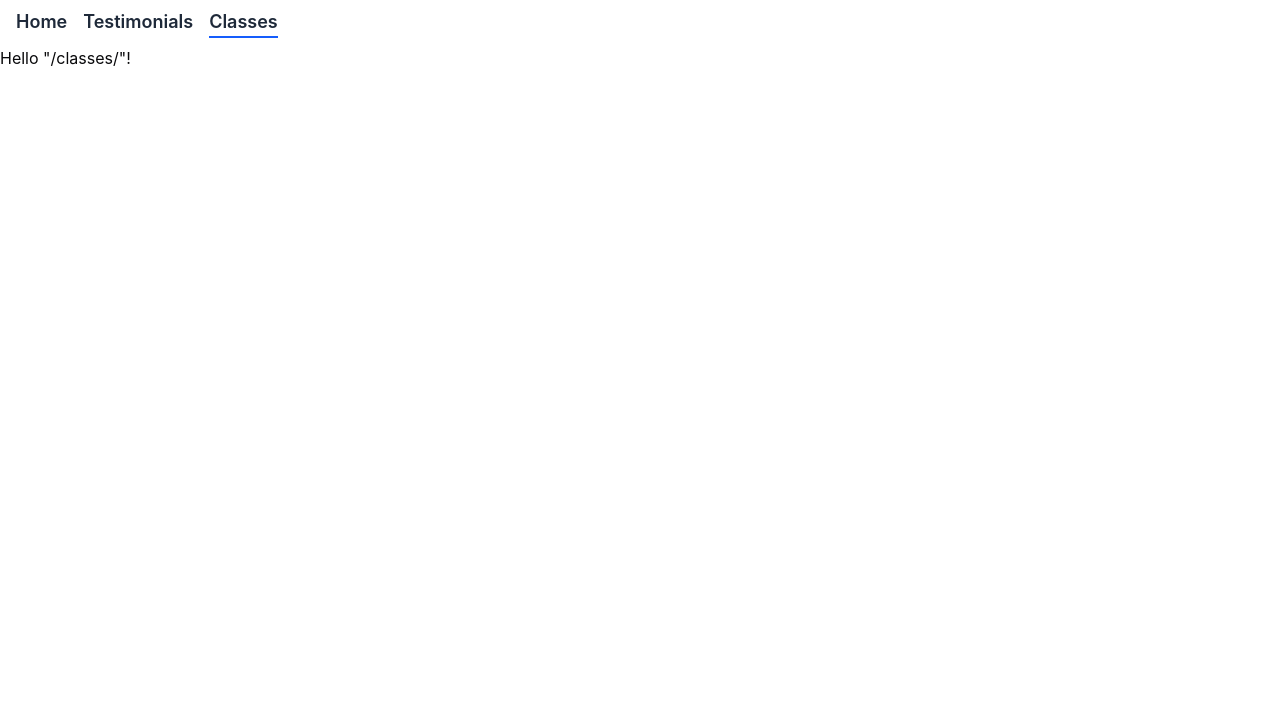
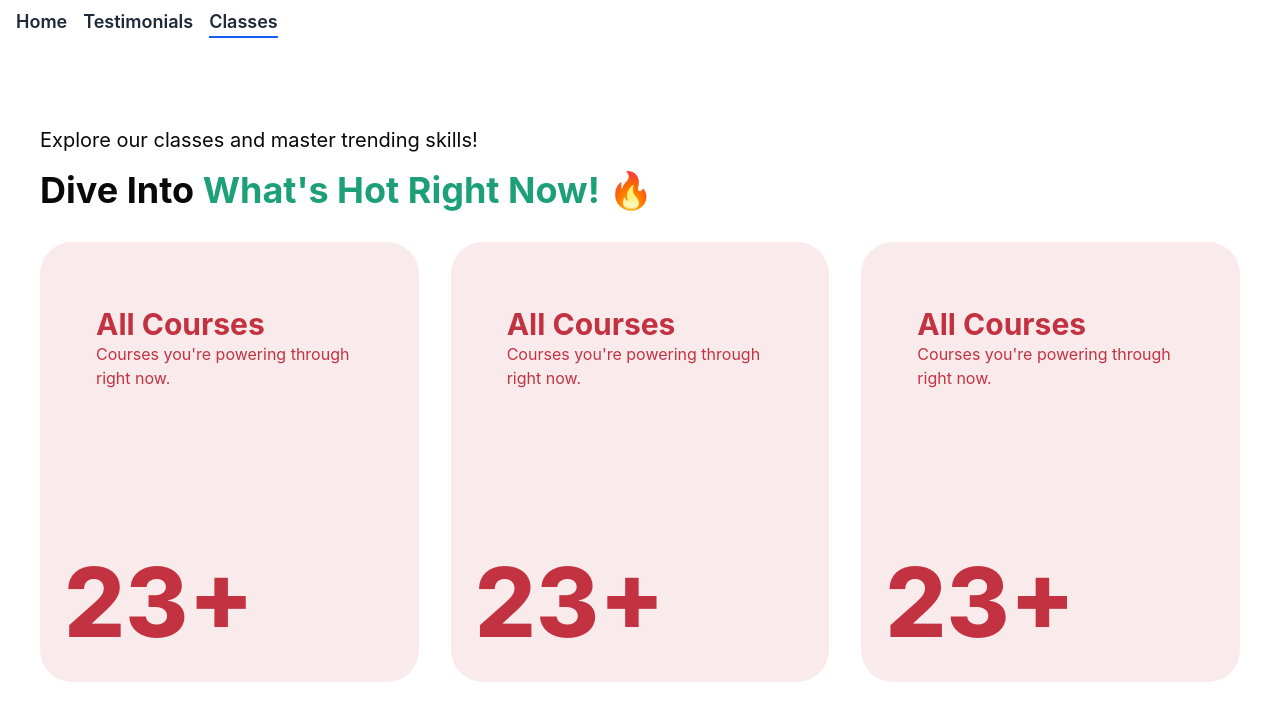
Before and after one commit to subashkarki68/vrit-assignment, a React (Vite) app: page /classes in a window 1280 px wide. Shown: the top 720 px of the page. Built offline with nearby package versions, Linux system fonts and the light colour scheme.

Commit message:
feat: enhance classes route with detailed course information and updated styles

```diff
--- a/src/routes/classes/index.tsx
+++ b/src/routes/classes/index.tsx
@@ -5,5 +5,40 @@ export const Route = createFileRoute('/classes/')({
 })
 
 function RouteComponent() {
-  return <div>Hello "/classes/"!</div>
+  return (
+    <div className="flex flex-col pt-20 px-10 gap-8">
+      <div className="flex flex-col gap-4">
+        <p className="text-xl">
+          Explore our classes and master trending skills!
+        </p>
+        <p className="font-bold text-4xl">
+          Dive Into{' '}
+          <span className="text-primary">What&apos;s Hot Right Now! 🔥</span>
+        </p>
+      </div>
+      <div className="flex flex-row gap-8 cursor-pointer">
+        <div className="bg-secondary-foreground rounded-4xl px-6 py-8 w-fit">
+          <div className="[writing-mode:sideways-lr] text-secondary h-70 p-8">
+            <h2 className="font-bold text-3xl">All Courses</h2>
+            <p>Courses you&apos;re powering through right now.</p>
+          </div>
+          <p className="text-secondary font-extrabold text-8xl">23+</p>
+        </div>
+        <div className="bg-secondary-foreground rounded-4xl px-6 py-8 w-fit">
+          <div className="[writing-mode:sideways-lr] text-secondary h-70 p-8">
+            <h2 className="font-bold text-3xl">All Courses</h2>
+            <p>Courses you&apos;re powering through right now.</p>
+          </div>
+          <p className="text-secondary font-extrabold text-8xl">23+</p>
+        </div>
+        <div className="bg-secondary-foreground rounded-4xl px-6 py-8 w-fit">
+          <div className="[writing-mode:sideways-lr] text-secondary h-70 p-8">
+            <h2 className="font-bold text-3xl">All Courses</h2>
+            <p>Courses you&apos;re powering through right now.</p>
+          </div>
+          <p className="text-secondary font-extrabold text-8xl">23+</p>
+        </div>
+      </div>
+    </div>
+  )
 }
--- a/src/styles.css
+++ b/src/styles.css
@@ -34,8 +34,8 @@ code {
   --popover-foreground: oklch(0.141 0.005 285.823);
   --primary: oklch(0.6289 0.1241 165.78);
   --primary-foreground: oklch(0.985 0 0);
-  --secondary: oklch(0.967 0.001 286.375);
-  --secondary-foreground: oklch(0.21 0.006 285.885);
+  --secondary: oklch(0.5449 0.1807 20.24);
+  --secondary-foreground: oklch(0.9514 0.0152 12.43);
   --muted: oklch(0.967 0.001 286.375);
   --muted-foreground: oklch(0.552 0.016 285.938);
   --accent: oklch(0.967 0.001 286.375);
@@ -70,8 +70,8 @@ code {
   --popover-foreground: oklch(0.985 0 0);
   --primary: oklch(0.6289 0.1241 165.78);
   --primary-foreground: oklch(0.21 0.006 285.885);
-  --secondary: oklch(0.274 0.006 286.033);
-  --secondary-foreground: oklch(0.985 0 0);
+  --secondary: oklch(0.5449 0.1807 20.24);
+  --secondary-foreground: oklch(0.9514 0.0152 12.43);
   --muted: oklch(0.274 0.006 286.033);
   --muted-foreground: oklch(0.705 0.015 286.067);
   --accent: oklch(0.274 0.006 286.033);
```
